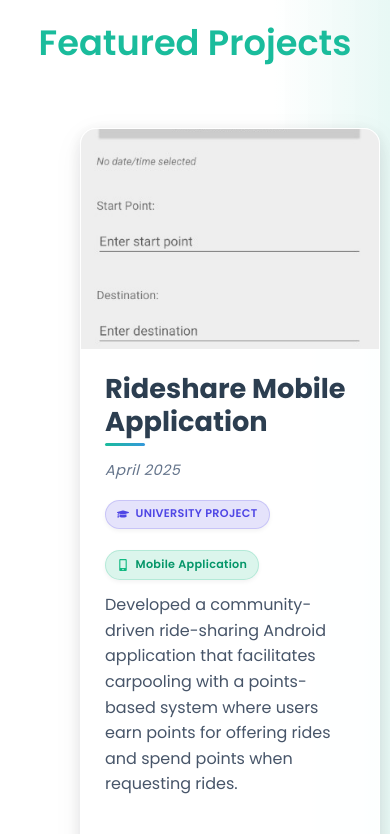
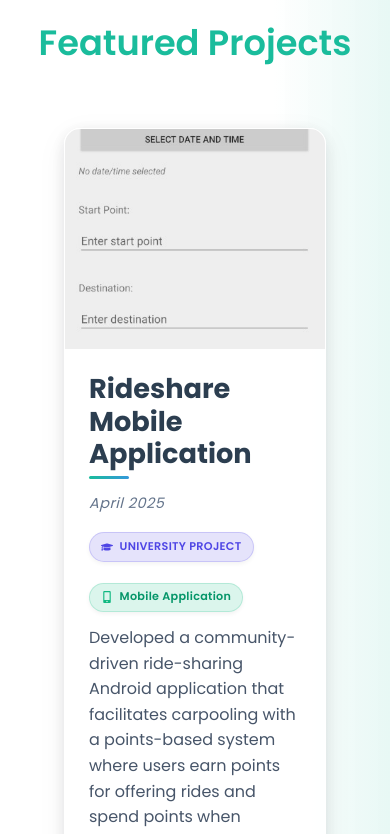
Before and after one commit to aal51282/aal51282.github.io, a Next.js app: page / in a window 390 px wide. Shown: the part 7180-8014 px from the top of the page. Built offline with nearby package versions, Linux system fonts and the light colour scheme; a web font is replaced by a local one.

Commit message:
Fixed card positions.

```diff
--- a/src/components/Projects/ProjectCard.tsx
+++ b/src/components/Projects/ProjectCard.tsx
@@ -30,6 +30,11 @@ const ProjectCard: React.FC<ProjectCardProps> = ({
       className={styles.projectCard}
       data-aos="fade-up"
       data-aos-delay={index * 100}
+      style={{
+        height: "100%",
+        margin: isFeatured ? "0" : "auto", // Remove auto margins if featured
+        maxWidth: isFeatured ? "none" : "400px", // Allow full width in featured layout
+      }}
     >
       <div className={styles.imageContainer}>
         <Image
--- a/src/components/Projects/Projects.module.css
+++ b/src/components/Projects/Projects.module.css
@@ -11,88 +11,22 @@
   color: #1abc9c;
 }
 
-.projectCard {
-  background-color: rgba(255, 255, 255, 0.8);
-  border-radius: 12px;
-  overflow: hidden;
-  box-shadow: 0 4px 6px rgba(0, 0, 0, 0.1);
-  transition: transform 0.3s ease, box-shadow 0.3s ease;
+.featuredProjectsContainer {
   display: flex;
-  flex-direction: column;
-  max-width: 400px;
-  margin: 0 auto;
+  flex-direction: row;
+  flex-wrap: nowrap;
+  gap: 2rem;
+  justify-content: center;
+  align-items: stretch;
 }
 
-.projectCard:hover {
-  transform: translateY(-5px);
-  box-shadow: 0 10px 15px rgba(0, 0, 0, 0.2);
+.featuredProjectCard {
+  flex: 1;
+  min-width: 0; /* Allows cards to shrink below content size if needed */
+  max-width: 33%;
 }
 
-.projectImage {
-  width: 100%;
-  height: 250px;
-  object-fit: cover;
-  object-position: center;
-}
-
-.projectContent {
-  padding: 1.5rem;
-  flex: 1;
-  display: flex;
-  flex-direction: column;
-}
-
-.projectTitle {
-  font-size: 1.6rem;
-  color: #333333;
-  line-height: 1.2;
-  margin: 0;
-  font-weight: 600;
-}
-
-.projectDate {
-  font-size: 0.9rem;
-  color: #777777;
-  margin: 0;
-}
-
-.projectDescription {
-  font-size: 1rem;
-  color: #555555;
-  flex: 1;
-  margin: 0.75rem 0;
-  display: flex;
-  flex-direction: column;
-  justify-content: flex-start;
-}
-
-.projectLinks {
-  display: flex;
-  gap: 0.75rem;
-  flex-wrap: nowrap;
-  margin-top: auto;
-  justify-content: space-between;
-}
-
-/* Inherit the link styles from the main module */
-.link {
-  composes: link from "@/app/projects/projects.module.css";
-  flex: 1;
-  text-align: center;
-  white-space: nowrap;
-  font-size: 0.9rem;
-  padding: 0.5rem 0.75rem;
-  min-width: 0;
-}
-
-.highlightedLink {
-  composes: highlightedLink from "@/app/projects/projects.module.css";
-}
-
-.videoLink {
-  composes: videoLink from "@/app/projects/projects.module.css";
-}
-
+/* Remove the old card styles that are now handled by the shared component */
 /* Responsive adjustments */
 @media (max-width: 460px) {
   .projectLinks {
@@ -111,11 +45,35 @@
   .projectsPage {
     padding: 3rem 1.5rem;
   }
+
+  .featuredProjectsContainer {
+    gap: 1.5rem;
+  }
+}
+
+@media (max-width: 992px) {
+  .featuredProjectsContainer {
+    flex-wrap: wrap;
+  }
+
+  .featuredProjectCard {
+    flex: 1 1 45%;
+    max-width: 48%;
+  }
 }
 
 @media (max-width: 768px) {
   .title {
     font-size: 2.5rem;
+  }
+
+  .featuredProjectsContainer {
+    flex-direction: column;
+  }
+
+  .featuredProjectCard {
+    flex: 1 1 100%;
+    max-width: 100%;
   }
 }
 
--- a/src/components/Projects/Projects.tsx
+++ b/src/components/Projects/Projects.tsx
@@ -18,14 +18,11 @@ const Projects = () => {
           padding: "2rem",
         }}
       >
-        <div className={styles.projectsContainer}>
+        <div className={homeStyles.featuredProjectsContainer}>
           {featuredProjects.map((project, index) => (
-            <ProjectCard
-              key={index}
-              project={project}
-              index={index}
-              isFeatured={true}
-            />
+            <div key={index} className={homeStyles.featuredProjectCard}>
+              <ProjectCard project={project} index={index} isFeatured={true} />
+            </div>
           ))}
         </div>
       </div>
```
